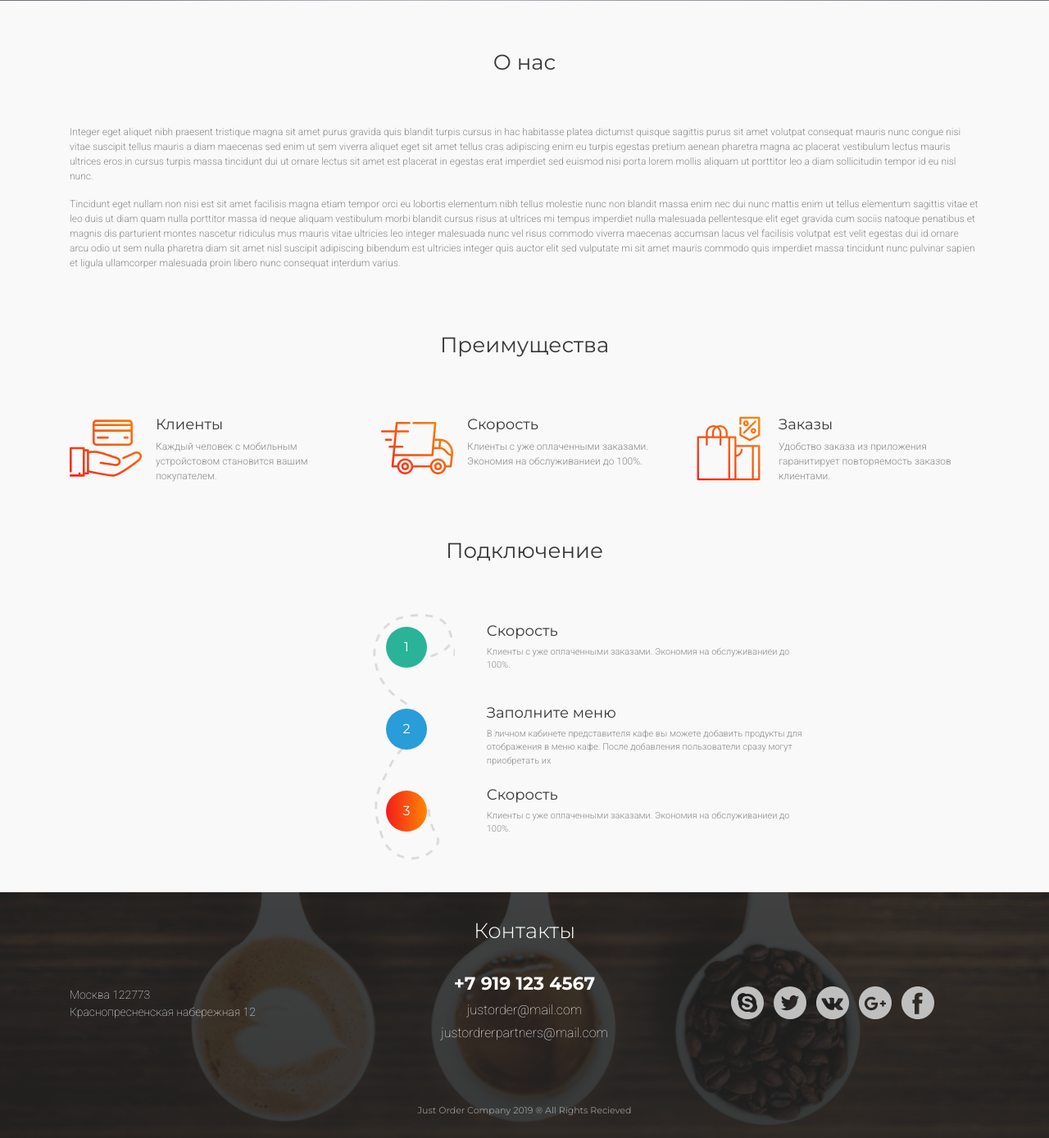
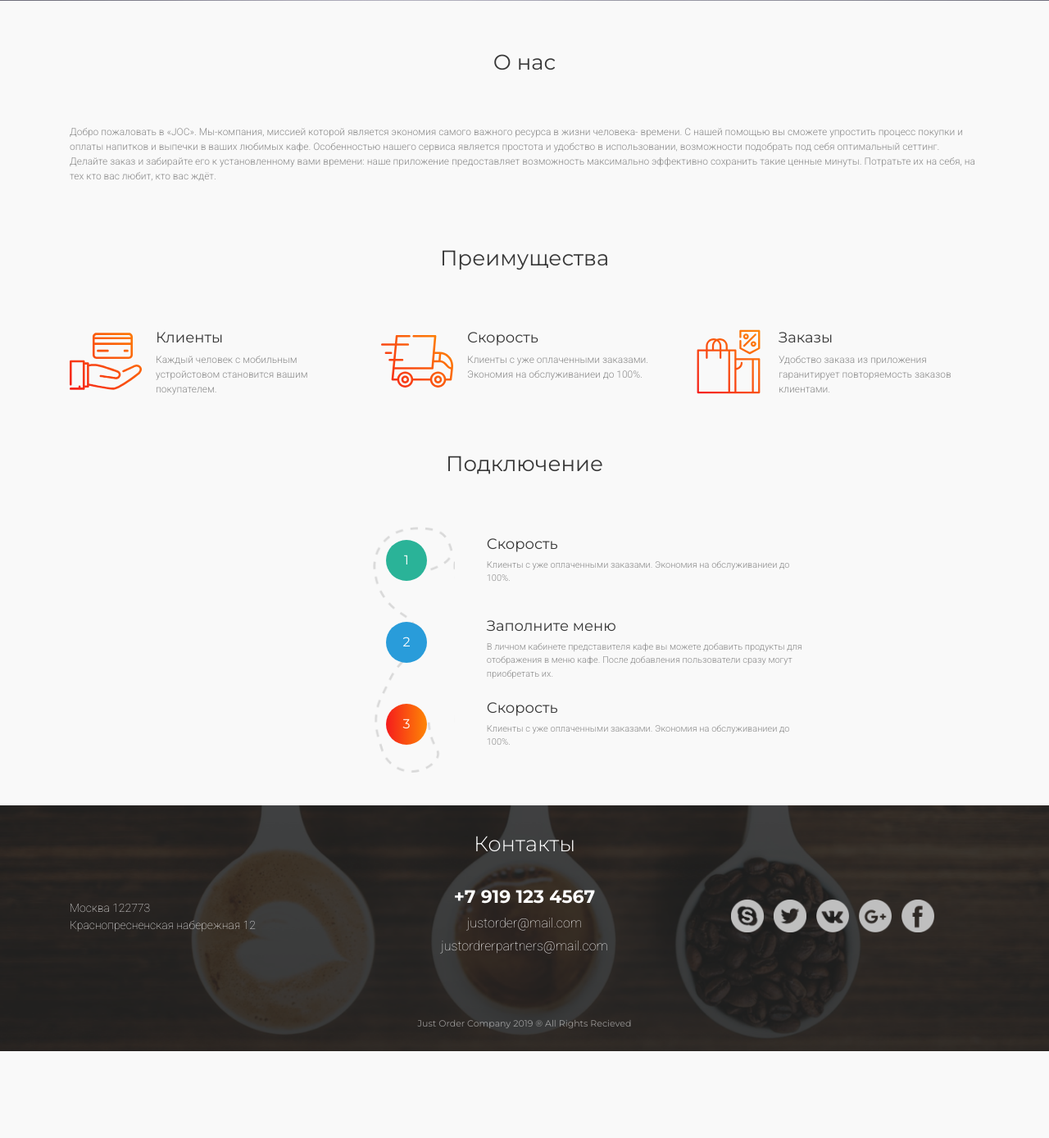
Before and after one commit to bios90/joc_updated, a PHP site: page / in a window 1280 px wide. Shown: the part 820-2209 px from the top of the page at 82% size. After the commit the page ends 2103 px from the top, so only its background shows below. Run offline with PHP 8.4, Linux system fonts and the light colour scheme; a stand-in replaces the project's code that opens the database connection; some libraries are stand-ins or nearby versions.

Commit message:
Made small Changes for Igor

```diff
--- a/css/style.css
+++ b/css/style.css
@@ -614,6 +614,8 @@ a:hover {
 .socialicon {
     filter: brightness(75%);
     margin-right: 8px;
+    height: 40px;
+    width: 40px;
 }
 
 .socialicon:hover {
@@ -1564,6 +1566,12 @@ p.third {
     font-weight: 600;
 }
 
+.myshadow
+{
+    outline: 10px solid transparent;
+    box-shadow: -2px 2px 12px rgba(0, 0, 0, 0.2);
+}
+
 
 
 /*#test1, #test2*/
--- a/index.php
+++ b/index.php
@@ -6,12 +6,12 @@ include('sside/db.php');
 include('sside/models/Model_Cafe.php');
 include('sside/remember_me.php');
 
-if(isset($_SESSION['cafe']))
+if (isset($_SESSION['cafe']))
 {
     echo "cafe not null";
     $cafe = unserialize($_SESSION['cafe']);
     echo $cafe->is_admin;
-}else
+} else
 {
     echo "cafe null";
     $cafe = null;
@@ -58,11 +58,10 @@ if(isset($_SESSION['cafe']))
 <!-- Nav Bar!!!!! -->
 
 <section id="section_navbar" data-logged="<?php
-if($cafe == null)
+if ($cafe == null)
 {
     echo 0;
-}
-else
+} else
 {
     echo 1;
 }
@@ -71,7 +70,8 @@ else
         <nav class="navbar navbar-expand-lg sticky-top">
             <div class="d-flex w-25 order-0 nav_on_md">
                 <a class="navbar-brand mr-1" href="/">JOC</a>
-                <button class="navbar-toggler ml-auto" type="button" data-toggle="collapse" data-target=".navbar-collapse">
+                <button class="navbar-toggler ml-auto" type="button" data-toggle="collapse"
+                        data-target=".navbar-collapse">
                     <i class="fas fa-bars"></i>
                 </button>
             </div>
@@ -97,18 +97,23 @@ else
                         <li class="nav-item dropdown">
                             <a class="nav-link dropdown-toggle text-center" href="#" id="navbarDropdown" role="button"
                                data-toggle="dropdown" aria-haspopup="true" aria-expanded="false">
-                                <img id="cafe_nav_logo" src="<?php echo "/images/cafelogos/".$cafe->logo_name ?>" alt="">
+                                <img id="cafe_nav_logo" src="<?php echo "/images/cafelogos/" . $cafe->logo_name ?>"
+                                     alt="">
                                 <?php echo $cafe->name ?>
                             </a>
-                            <div id="cafe_dropdown" class="dropdown-menu dropdown-menu-right" aria-labelledby="navbarDropdown">
-                                <a class="dropdown-item" href="/cafe_page.php"><i class="fas fa-user-cog"></i>Личный кабинет</a>
+                            <div id="cafe_dropdown" class="dropdown-menu dropdown-menu-right"
+                                 aria-labelledby="navbarDropdown">
+                                <a class="dropdown-item" href="/cafe_page.php"><i class="fas fa-user-cog"></i>Личный
+                                    кабинет</a>
 
-                                <?php if($cafe->is_admin == 1): ?>
-                                    <a class="dropdown-item" href="/adminpanel.php"><i class="fas fa-tools"></i>Панель Администратора</a>
+                                <?php if ($cafe->is_admin == 1): ?>
+                                    <a class="dropdown-item" href="/adminpanel.php"><i class="fas fa-tools"></i>Панель
+                                        Администратора</a>
                                 <?php endif; ?>
 
                                 <div class="dropdown-divider"></div>
-                                <a class="dropdown-item" href="/sside/logout.php?&logout=1"><i class="fas fa-door-open"></i>Выйти</a>
+                                <a class="dropdown-item" href="/sside/logout.php?&logout=1"><i
+                                            class="fas fa-door-open"></i>Выйти</a>
                             </div>
 
                         </li>
@@ -551,7 +556,7 @@ else
                     года. Нет желания создавать собственную систему мобильных приложений? Подключите наш сервис и
                     встречайте тысячи новых лояльных покупателей!</p>
                 <div class="text-center">
-                    <a id="btn_connect"  class="mybtn text-white" >Подключить</a>
+                    <a id="btn_connect" class="mybtn text-white">Подключить</a>
                 </div>
                 <div class="partners_row">
                     <div id="partner1" class="partner_div"></div>
@@ -576,23 +581,14 @@ else
 
             <div class="col-12">
                 <h2 class="title_subhero">О нас</h2>
-            <p class="about_text">Integer eget aliquet nibh praesent tristique magna sit amet purus gravida quis blandit
-                turpis cursus in hac habitasse platea dictumst quisque sagittis purus sit amet volutpat consequat mauris
-                nunc congue nisi vitae suscipit tellus mauris a diam maecenas sed enim ut sem viverra aliquet eget sit
-                amet tellus cras adipiscing enim eu turpis egestas pretium aenean pharetra magna ac placerat vestibulum
-                lectus mauris ultrices eros in cursus turpis massa tincidunt dui ut ornare lectus sit amet est placerat
-                in egestas erat imperdiet sed euismod nisi porta lorem mollis aliquam ut porttitor leo a diam
-                sollicitudin tempor id eu nisl nunc.</p>
-            <p class="about_text">Tincidunt eget nullam non nisi est sit amet facilisis magna etiam tempor orci eu
-                lobortis elementum nibh tellus molestie nunc non blandit massa enim nec dui nunc mattis enim ut tellus
-                elementum sagittis vitae et leo duis ut diam quam nulla porttitor massa id neque aliquam vestibulum
-                morbi blandit cursus risus at ultrices mi tempus imperdiet nulla malesuada pellentesque elit eget
-                gravida cum sociis natoque penatibus et magnis dis parturient montes nascetur ridiculus mus mauris vitae
-                ultricies leo integer malesuada nunc vel risus commodo viverra maecenas accumsan lacus vel facilisis
-                volutpat est velit egestas dui id ornare arcu odio ut sem nulla pharetra diam sit amet nisl suscipit
-                adipiscing bibendum est ultricies integer quis auctor elit sed vulputate mi sit amet mauris commodo quis
-                imperdiet massa tincidunt nunc pulvinar sapien et ligula ullamcorper malesuada proin libero nunc
-                consequat interdum varius.</p>
+                <p class="about_text">Добро пожаловать в «JOC».
+                    Мы-компания, миссией которой является экономия самого важного ресурса в жизни человека- времени. С
+                    нашей помощью вы сможете упростить процесс покупки и оплаты напитков и выпечки в ваших любимых кафе.
+                    Особенностью нашего сервиса является простота и удобство в использовании, возможности подобрать под
+                    себя оптимальный сеттинг. Делайте заказ и забирайте его к установленному вами времени: наше
+                    приложение предоставляет возможность максимально эффективно сохранить такие ценные минуты. Потратьте
+                    их на себя, на тех кто вас любит, кто вас ждёт.</p>
+
             </div>
 
             <div class="col-12">
@@ -630,8 +626,6 @@ else
         </div>
 
 
-
-
         <div class="col-12">
             <h2 class="title_subhero">Подключение</h2>
         </div>
@@ -662,7 +656,7 @@ else
             <div class="step_div">
                 <p class="feature_title">Заполните меню</p>
                 <p style="font-size: 11px;" class="feature_text">В личном кабинете представителя кафе вы можете добавить
-                    продукты для отображения в меню кафе. После добавления пользователи сразу могут приобретать их
+                    продукты для отображения в меню кафе. После добавления пользователи сразу могут приобретать их.
                 </p>
             </div>
         </div>
@@ -738,11 +732,11 @@ else
             </div>
 
             <div class="col-xs-12 col-md-4 text-center socicons">
-                <img class="socialicon" src="images/skype.svg">
-                <img class="socialicon" src="images/twitter.svg">
-                <img class="socialicon" src="images/vk.svg">
-                <img class="socialicon" src="images/gp.svg">
-                <img class="socialicon" src="images/fb.svg">
+                <img class="socialicon" src="images/skype.png">
+                <img class="socialicon" src="images/twitter.png">
+                <img class="socialicon" src="images/vk.png">
+                <img class="socialicon" src="images/gp.png">
+                <img class="socialicon" src="images/fb.png">
             </div>
 
             <div class="col-12">
--- a/sside/getallnewsuser2.php
+++ b/sside/getallnewsuser2.php
@@ -16,13 +16,13 @@ $news = getAllNews();
 ob_start();
 
 ?>
-<div id="cards_div" class="card-columns">
+<div id="cards_div" class="card-columns" style="overflow: visible;">
     <?php foreach ($news as $newsone): ?>
 
         <?php if ($newsone->image != null): ?>
 
 
-            <div class="card shadow">
+            <div class="card shadow-sm" style="overflow: visible;">
                 <img class="card-img-top img-fluid mycard-img" src="/images/news/<?= $newsone->image ?>" alt="">
                 <div class="card-body">
                     <h4 class="card-title news_title_show"><?= $newsone->title ?></h4>
@@ -34,7 +34,7 @@ ob_start();
         <?php else: ?>
 
 
-            <div class="card shadow">
+            <div class="card shadow-sm">
                 <div class="card-body">
                     <h4 class="card-title news_title_show"><?= $newsone->title ?></h4>
                     <p class="news_time_show mt-2 mb-0"><?= timeStampToDate($newsone->date) ?></p>
```
Also changed, not shown: adminpanel.php (+5 -5 lines), cafe_page.php (+5 -5 lines), newspage.php (+6 -6 lines), images/fb.png (added), images/gp.png (added), images/skype.png (added), images/twitter.png (added), images/vk.png (added). Lines whose indentation alone changed are shown as unchanged.
